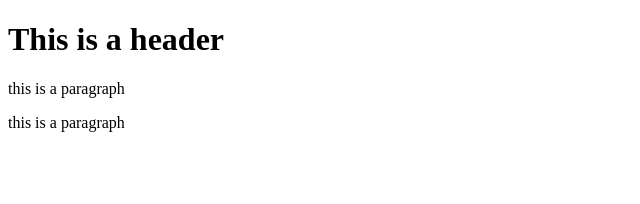
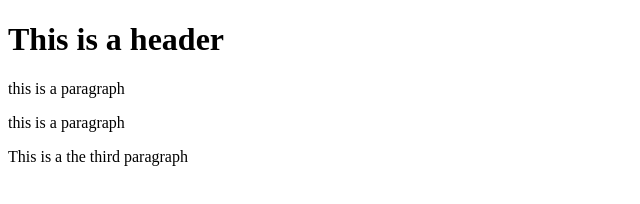
Before and after one commit to Ughanze23/git-test, a website: page index.html in a window 1280 px wide. Shown: the whole page, without its empty margins (0-640 px from the left). Drawn offline with Linux system fonts and the light colour scheme.

Commit message:
fourth commit

```diff
--- a/index.html
+++ b/index.html
@@ -6,6 +6,6 @@
         <h1>This is a header</h1>
         <p>this is a paragraph</p>
         <p>this is a paragraph</p>
-
+         <p>This is a the third paragraph</p>
     </body>
 </html>
```
Also changed, not shown: package.json (added, +24 -0 lines), 1 other file.
